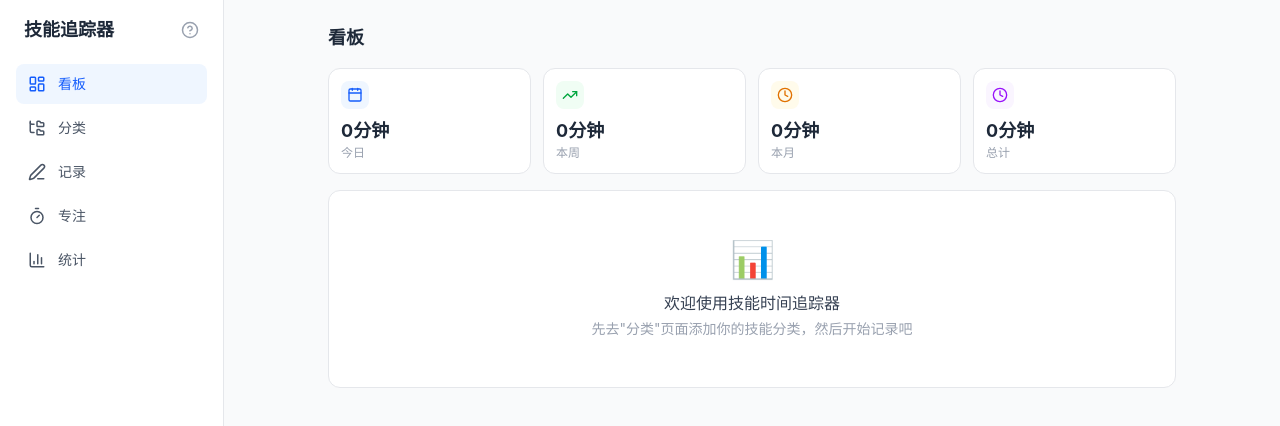
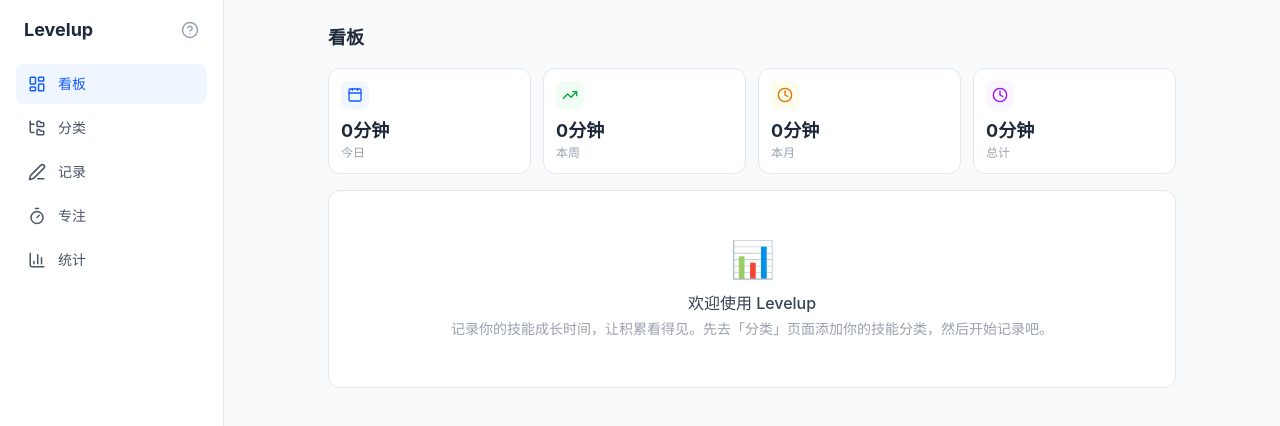
Before and after one commit to WaterSwordX/Levelup, a React (Vite) app: page / in a window 1280 px wide. Shown: the top 426 px of the page. Built offline with nearby package versions, Linux system fonts and the light colour scheme.

Commit message:
rename: 品牌名改为 Levelup，添加产品简介和 SEO 元信息

```diff
--- a/index.html
+++ b/index.html
@@ -4,7 +4,11 @@
     <meta charset="UTF-8" />
     <link rel="icon" type="image/svg+xml" href="/favicon.svg" />
     <meta name="viewport" content="width=device-width, initial-scale=1.0" />
-    <title>技能时间追踪器</title>
+    <meta name="description" content="Levelup — 记录你的技能成长时间，让积累看得见。基于刻意练习理念，帮你追踪每一项技能的投入时间，设定目标，达成里程碑。" />
+    <meta property="og:title" content="Levelup — 技能时间追踪器" />
+    <meta property="og:description" content="记录你的技能成长时间，让积累看得见。追踪投入、设定目标、达成里程碑。" />
+    <meta property="og:type" content="website" />
+    <title>Levelup — 技能时间追踪器</title>
   </head>
   <body>
     <div id="root"></div>
--- a/src/components/Layout.tsx
+++ b/src/components/Layout.tsx
@@ -15,7 +15,7 @@
       {/* 电脑端侧边栏 */}
       <nav className="hidden md:flex flex-col w-56 bg-white border-r border-gray-200 p-4 gap-1 shrink-0">
         <div className="flex items-center justify-between mb-4 px-2">
-          <h1 className="text-lg font-bold text-gray-800">技能追踪器</h1>
+          <h1 className="text-lg font-bold text-gray-800">Levelup</h1>
           <NavLink to="/guide" className="text-gray-400 hover:text-gray-600 transition-colors">
             <HelpCircle size={18} />
           </NavLink>
--- a/src/components/MilestoneCard.tsx
+++ b/src/components/MilestoneCard.tsx
@@ -130,7 +130,7 @@
             <span className="text-xs text-gray-400">
               {new Date(milestone.achievedAt).toLocaleDateString('zh-CN')} 达成
             </span>
-            <span className="text-xs text-gray-400">技能时间追踪器</span>
+            <span className="text-xs text-gray-400">Levelup</span>
           </div>
         </div>
       </div>
--- a/src/pages/Dashboard.tsx
+++ b/src/pages/Dashboard.tsx
@@ -210,9 +210,9 @@
       {categories.length === 0 && entries.length === 0 && (
         <div className="bg-white rounded-xl border border-gray-200 p-12 text-center">
           <div className="text-4xl mb-3">📊</div>
-          <h3 className="text-base font-medium text-gray-700 mb-1">欢迎使用技能时间追踪器</h3>
+          <h3 className="text-base font-medium text-gray-700 mb-1">欢迎使用 Levelup</h3>
           <p className="text-sm text-gray-400">
-            先去"分类"页面添加你的技能分类，然后开始记录吧
+            记录你的技能成长时间，让积累看得见。先去「分类」页面添加你的技能分类，然后开始记录吧。
           </p>
         </div>
       )}
--- a/src/pages/Guide.tsx
+++ b/src/pages/Guide.tsx
@@ -113,7 +113,7 @@
   return (
     <div className="space-y-4">
       <h2 className="text-lg font-bold text-gray-800">使用说明</h2>
-      <p className="text-sm text-gray-500">技能时间追踪器帮助你记录在各类技能上的时间投入，让积累看得见。</p>
+      <p className="text-sm text-gray-500">Levelup 帮助你记录在各类技能上的时间投入，让积累看得见。基于刻意练习理念，追踪每一项技能的成长轨迹。</p>
 
       <div className="space-y-3">
         {sections.map(section => (
--- a/src/pages/Stats.tsx
+++ b/src/pages/Stats.tsx
@@ -187,7 +187,7 @@
   <table><thead><tr><th>分类</th><th style="text-align:right">累计时间</th><th style="text-align:right">占比</th></tr></thead><tbody>${categorySummary}</tbody></table>
   <h2>详细记录</h2>
   <table><thead><tr><th>日期</th><th>分类</th><th>描述</th><th style="text-align:right">时长</th></tr></thead><tbody>${entryRows}</tbody></table>
-  <div class="footer">技能时间追踪器 · 数据导出</div>
+  <div class="footer">Levelup · 数据导出</div>
 </body>
 </html>`
 
```
